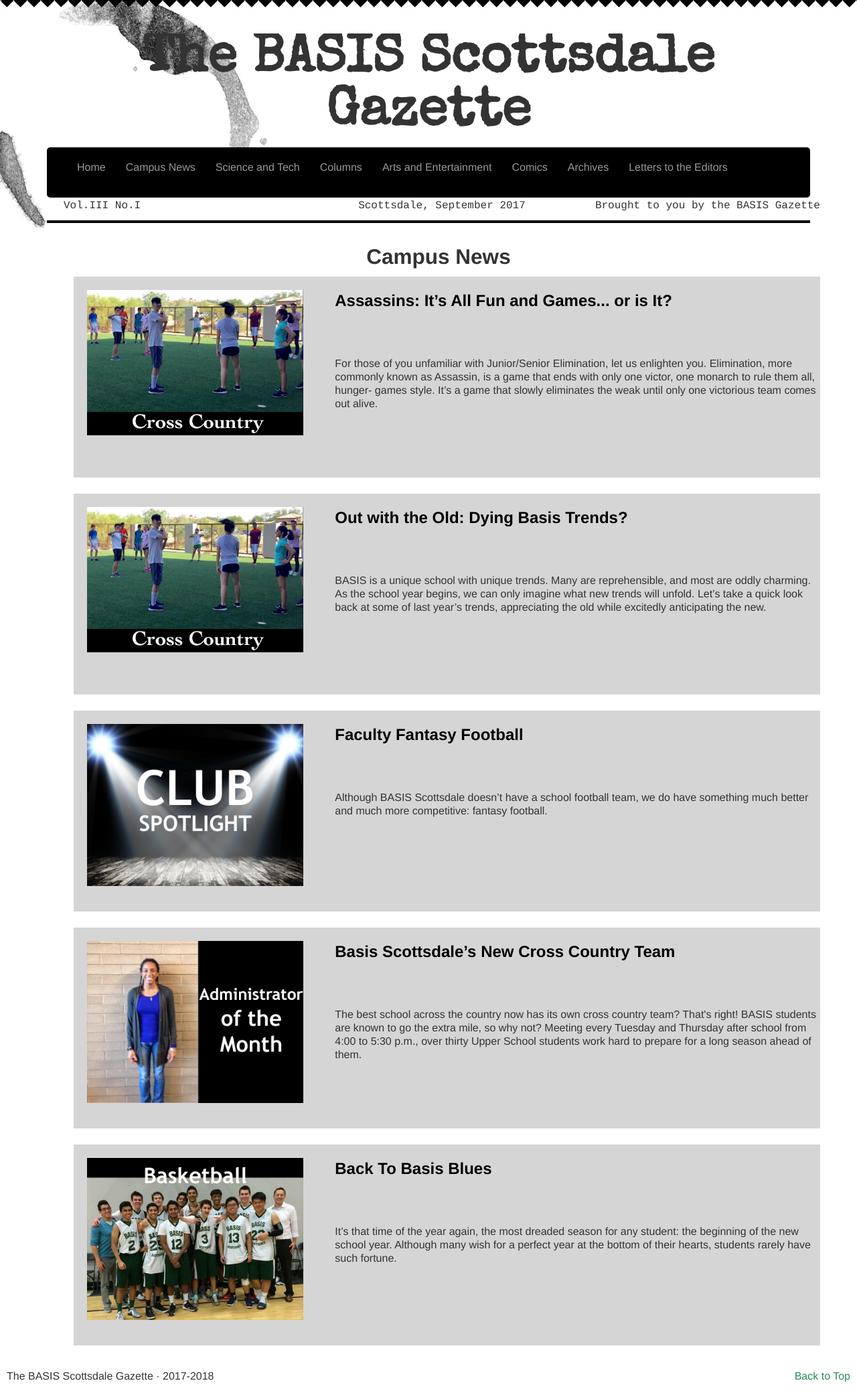
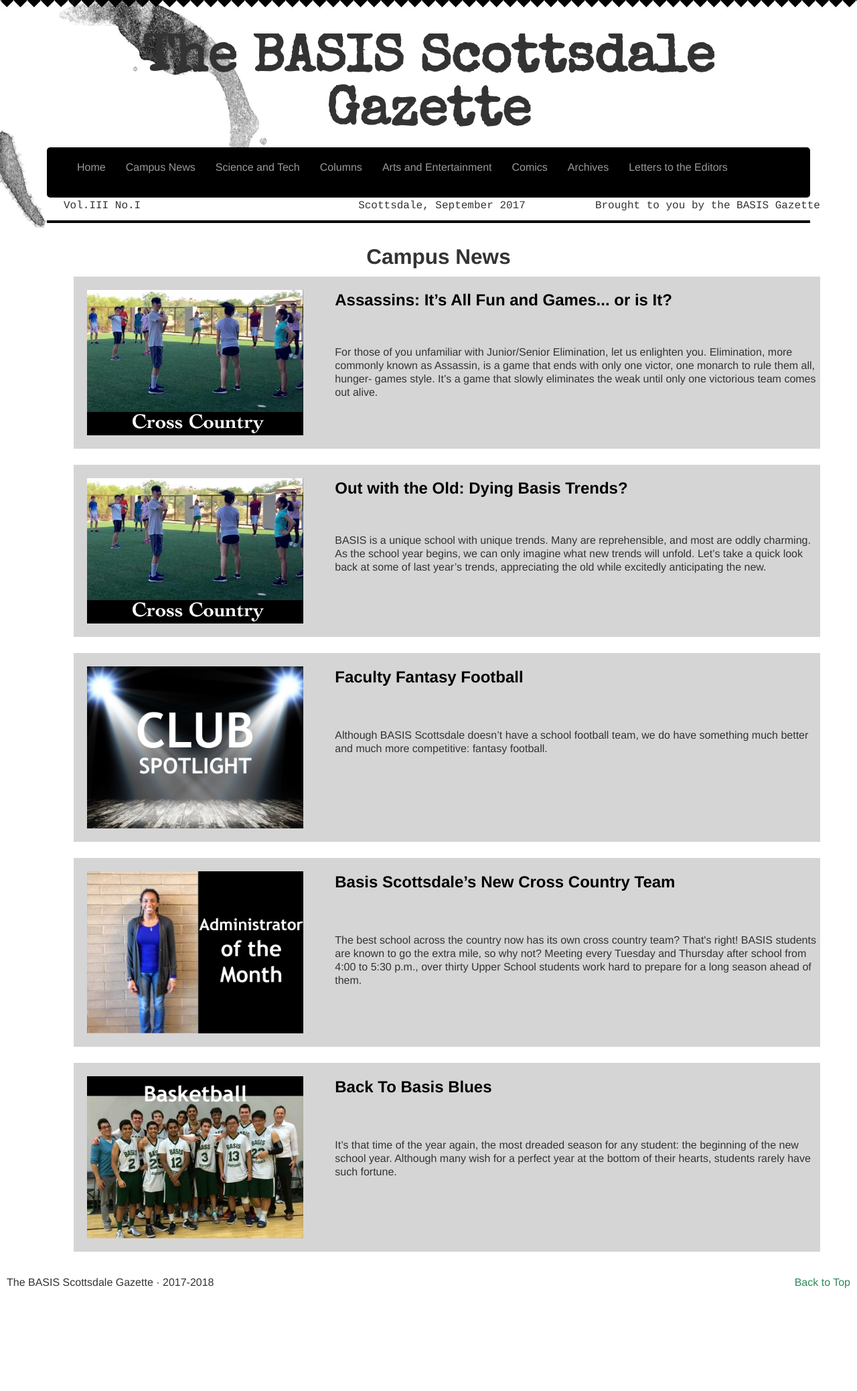
Before and after one commit to Awake99/Awake99.github.io, a Jekyll site: the page built from campus/index.html, in a window 1280 px wide. Shown: the whole page at 67% size. Built offline with Jekyll 4.4.1, drawn with Linux system fonts in a browser that asks for light colours; nearby versions of some CDN libraries; after the commit the page ends 1937 px from its top, so only the background shows below that.

Commit message:
Update index.html

```diff
--- a/campus/index.html
+++ b/campus/index.html
@@ -16,7 +16,7 @@
   position: relative;
   padding: 20px;
   list-style-type: none;
-  min-height: 300px;
+  /*min-height: 300px;*/
   background: #D6D5D5;
   border-radius: 0px;
 }
```
